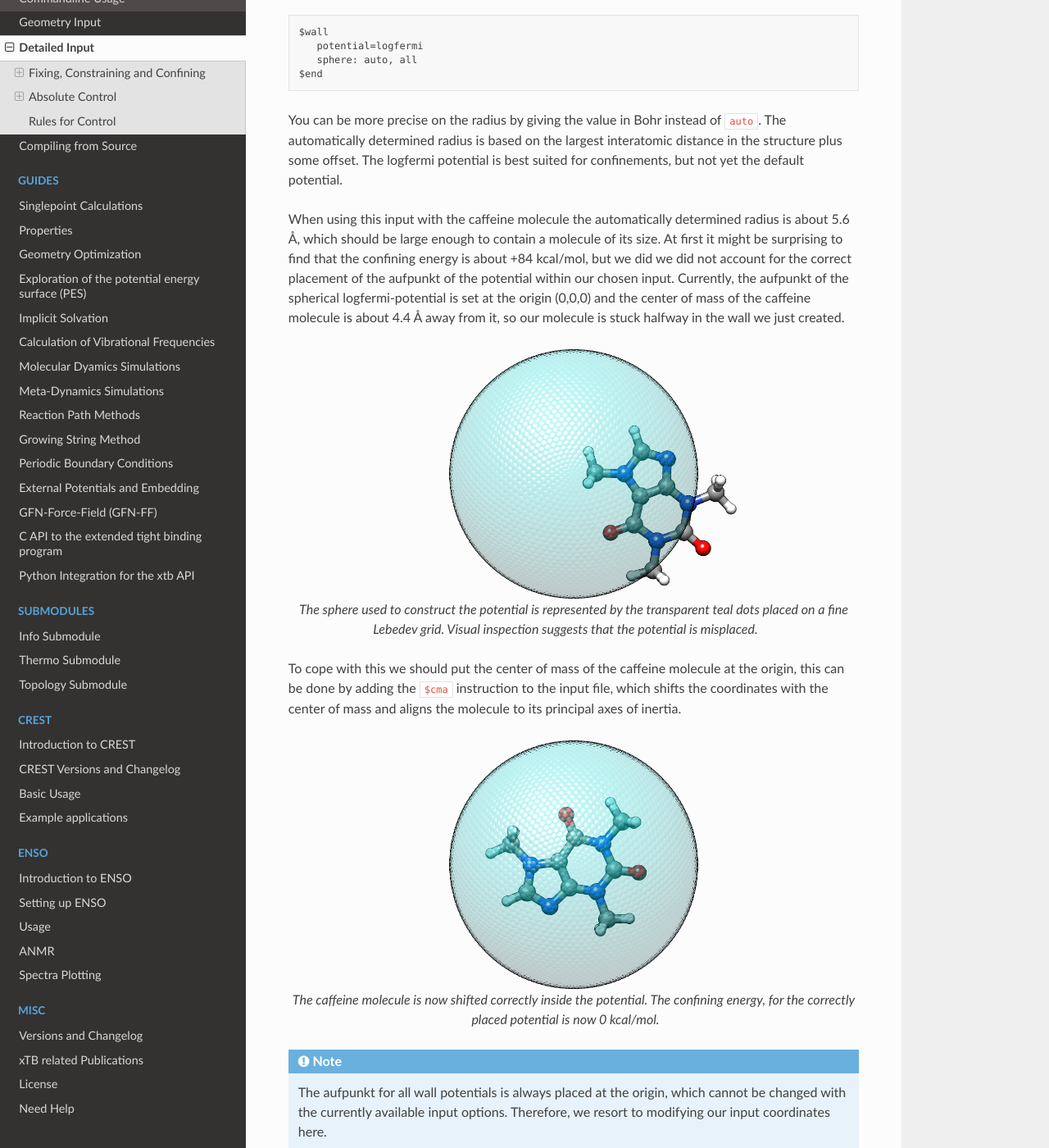
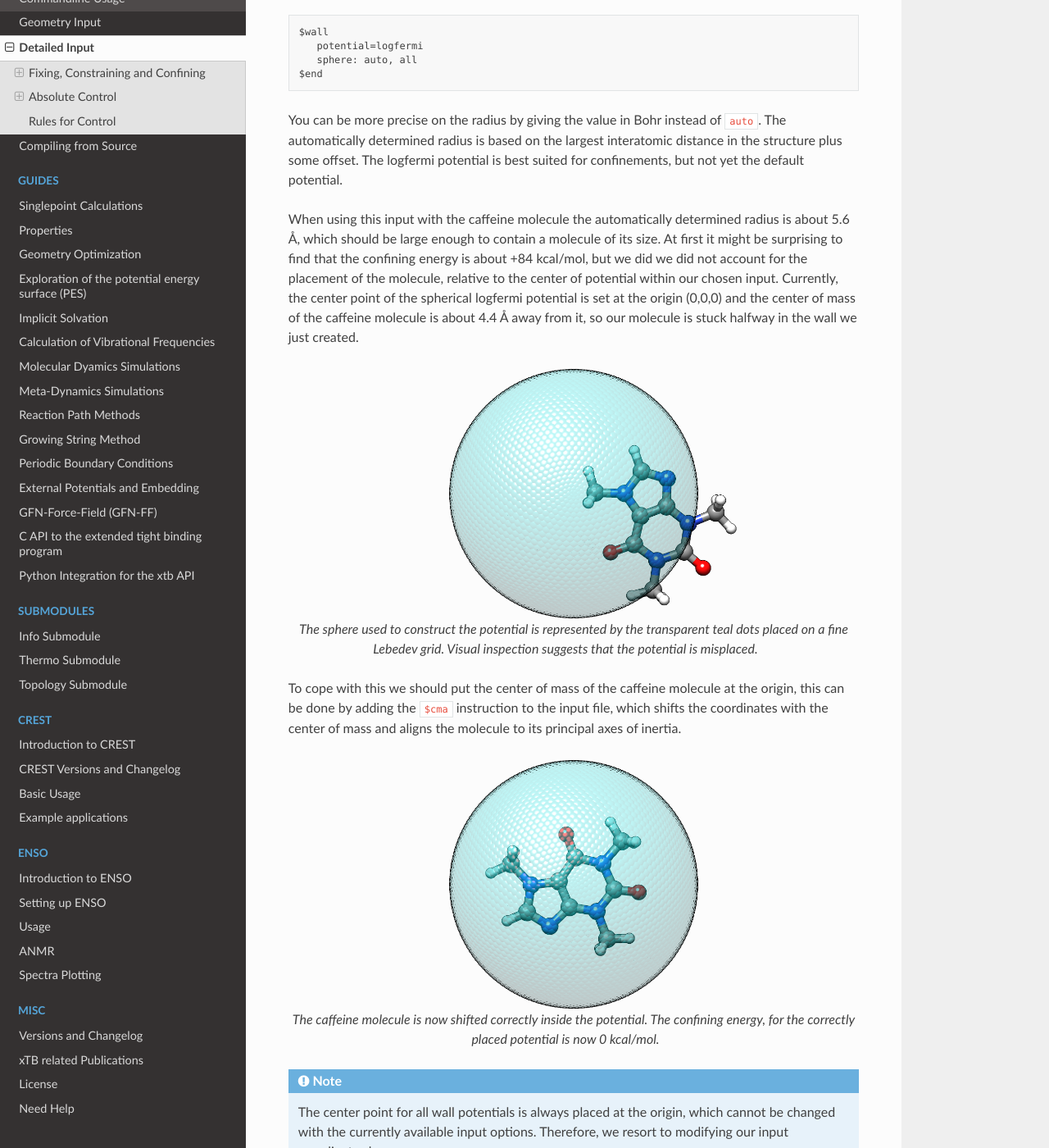
Before and after one commit to grimme-lab/xtb_docs, a Sphinx documentation site: the page built from source/xcontrol.rst, in a window 1280 px wide and 1400 px high, scrolled down 6655 px. Shown: the whole window at 82% size. Built offline with Sphinx 7.4.7 and the Read the Docs theme 2.0.0, drawn with Linux system fonts in a browser that asks for light colours; some of the changed text lies outside the part shown.

Commit message:
Update xcontrol.rst
fix some English translations about aufpunkt.

```diff
--- a/source/xcontrol.rst
+++ b/source/xcontrol.rst
@@ -371,9 +371,9 @@ When using this input with the caffeine molecule the automatically
 determined radius is about 5.6 Å, which should be large enough to contain
 a molecule of its size.
 At first it might be surprising to find that the confining energy
-is about +84 kcal/mol, but we did we did not account for the correct
-placement of the aufpunkt of the potential within our chosen input.
-Currently, the aufpunkt of the spherical logfermi-potential
+is about +84 kcal/mol, but we did we did not account for the placement of
+the molecule, relative to the center of potential within our chosen input.
+Currently, the center point of the spherical logfermi potential
 is set at the origin (0,0,0) and the center of mass of the caffeine molecule
 is about 4.4 Å away from it, so our molecule is stuck halfway in the wall
 we just created.
@@ -398,7 +398,7 @@ the molecule to its principal axes of inertia.
    The caffeine molecule is now shifted correctly inside the potential.
    The confining energy, for the correctly placed potential is now 0 kcal/mol.
 
-.. note:: The aufpunkt for all wall potentials is always placed at the origin,
+.. note:: The center point for all wall potentials is always placed at the origin,
           which cannot be changed with the currently available input options.
           Therefore, we resort to modifying our input coordinates here.
 
@@ -468,7 +468,7 @@ the three radii with an automatically determined value.
 The automatic determined value is the automatic isotropic sphere radius,
 so letting all three values be autodetermined results in an isotropic potential.
 
-As before we have to deal with the issue that the center of mass of our caffeine
+As before, we have to deal with the issue that the center of mass of our caffeine
 molecule and the origin do not coincident, this time we use a Python interpreter
 with ASE support for this job
 
```
